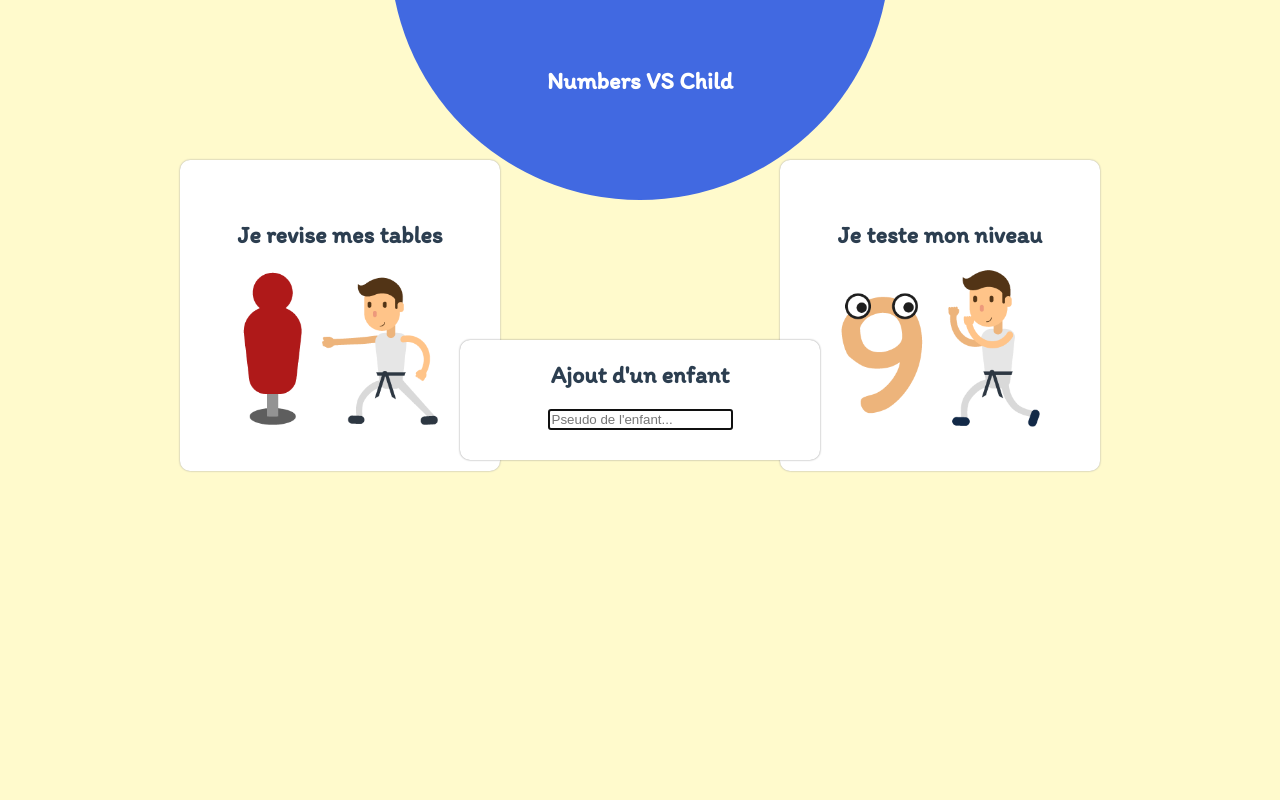
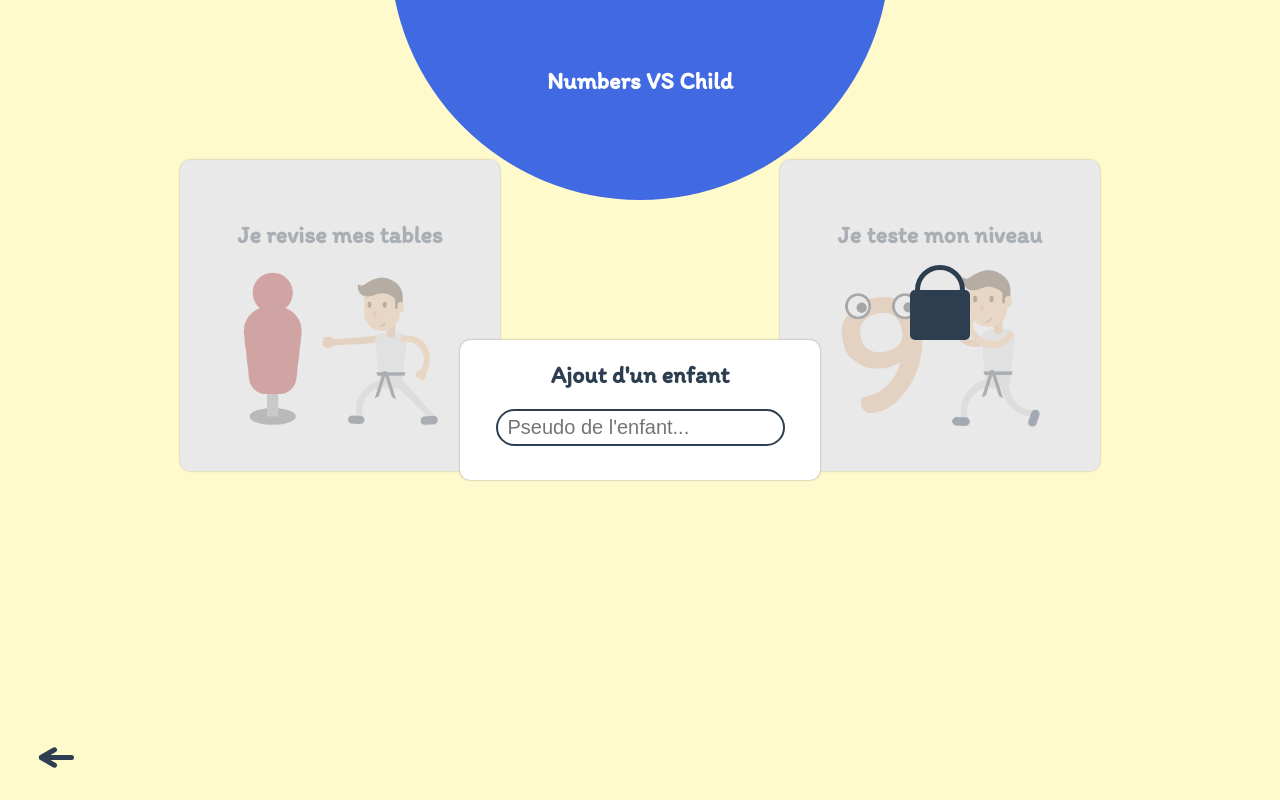
Before and after one commit to lotfiidir/numbers-vs-child, a Vue app: page / in a window 1280 px wide. Built offline with nearby package versions, Linux system fonts and the light colour scheme.

Commit message:
add Child, set current, locked evaluation(wip)

```diff
--- a/src/assets/css/style.css
+++ b/src/assets/css/style.css
@@ -13,18 +13,44 @@ body {
   body a {
     text-decoration: none; }
   body aside {
+    width: 220px;
+    height: 100%;
     position: absolute;
     top: 0;
-    left: 0;
+    left: -220px;
     background-color: white;
-    height: 100%;
-    width: 220px; }
+    z-index: 10;
+    box-shadow: 0 0 30px #9E9E9E;
+    transition: 0.2s ease; }
+    body aside.show {
+      left: 0; }
+    body aside .child-list {
+      padding: 0;
+      margin: 0; }
+      body aside .child-list li {
+        list-style: none;
+        width: 70%;
+        margin: auto; }
+        body aside .child-list li p {
+          color: #2c3e50;
+          font-size: 20px;
+          background-color: #ffffff;
+          box-shadow: 0px 0px 2px #9E9E9E;
+          border-radius: 50px;
+          cursor: pointer; }
+          body aside .child-list li p.active {
+            color: #FFFFFF;
+            background-color: #2c3e50; }
   body #header {
     height: 20vh;
     display: flex;
     justify-content: center;
     align-items: center;
     flex-direction: column; }
+    body #header .name-current-child {
+      position: absolute;
+      top: 0;
+      right: 5%; }
     body #header #logo {
       width: 250px;
       text-align: center; }
@@ -41,8 +67,48 @@ body {
       top: -300px;
       border-radius: 50%;
       z-index: -2; }
+  body .btn-aside-wraper {
+    width: 50px;
+    height: 50px;
+    position: absolute;
+    bottom: 20px;
+    left: 30px;
+    transform: rotate(0deg);
+    cursor: pointer;
+    z-index: 20;
+    transition: 0.2s ease; }
+    body .btn-aside-wraper.rotate {
+      transform: rotate(90deg); }
+    body .btn-aside-wraper .btn-aside {
+      width: 35px;
+      height: 5px;
+      position: absolute;
+      top: 50%;
+      left: 18%;
+      background-color: #2c3e50;
+      border-radius: 50px; }
+      body .btn-aside-wraper .btn-aside::before {
+        content: '';
+        width: 20px;
+        height: 5px;
+        position: absolute;
+        border-radius: 50px;
+        top: -4px;
+        left: -1px;
+        transform: rotate(-30deg);
+        background-color: #2c3e50; }
+      body .btn-aside-wraper .btn-aside::after {
+        content: '';
+        width: 20px;
+        height: 5px;
+        position: absolute;
+        border-radius: 50px;
+        top: 4px;
+        left: -1px;
+        transform: rotate(30deg);
+        background-color: #2c3e50; }
   body .wrap-number {
-    height: 60vh;
+    height: 100%;
     width: 100%;
     display: -ms-flexbox;
     display: flex;
@@ -73,18 +139,46 @@ body {
         transition: 0.3s ease;
         transform: translateY(0px); }
     body .wrap-number .box-choice {
-      position: relative;
-      /*&::after {
+      position: relative; }
+      body .wrap-number .box-choice.added::after {
         content: '';
         width: 100%;
         height: 100%;
         position: absolute;
-        top:0;
-        left:0;
-        background-color: rgba(224, 224, 224, 0.7);
-      }*/ }
+        top: 0;
+        left: 0;
+        -webkit-border-radius: 10px;
+        -moz-border-radius: 10px;
+        border-radius: 10px;
+        background-color: rgba(224, 224, 224, 0.7); }
+      body .wrap-number .box-choice > div.locked::after {
+        content: '';
+        width: 60px;
+        height: 50px;
+        position: absolute;
+        top: 50%;
+        left: 50%;
+        margin-left: -30px;
+        margin-top: -25px;
+        border-radius: 5px;
+        background-color: #2c3e50;
+        z-index: 1; }
+      body .wrap-number .box-choice > div.locked::before {
+        content: '';
+        width: 50px;
+        height: 50px;
+        position: absolute;
+        top: 50%;
+        left: 50%;
+        margin-left: -25px;
+        margin-top: -50px;
+        border-radius: 50%;
+        border: 5px solid #2c3e50;
+        box-sizing: border-box;
+        z-index: 1; }
       body .wrap-number .box-choice a {
         width: 300px;
+        position: relative;
         padding: 40px 10px;
         border-radius: 10px;
         display: block;
@@ -105,7 +199,7 @@ pre {
   color: #2c3e50; }
   #app .modal-addchild {
     width: 360px;
-    height: 120px;
+    height: 140px;
     position: absolute;
     top: 50%;
     margin-left: -180px;
@@ -115,6 +209,12 @@ pre {
     border-radius: 10px;
     box-shadow: 0 0 2px #888888;
     z-index: 1; }
+    #app .modal-addchild input {
+      padding: 5px 10px;
+      font-size: 20px;
+      border-radius: 50px;
+      border: 2px solid #2c3e50;
+      outline: royalblue; }
   #app .progress-bar {
     width: 100%;
     height: 20px;
--- a/src/assets/css/style.scss
+++ b/src/assets/css/style.scss
@@ -21,12 +21,39 @@ body {
     text-decoration: none;
   }
   aside {
+    width: 220px;
+    height: 100%;
     position: absolute;
     top: 0;
-    left: 0;
+    left: -220px;
     background-color: white;
-    height: 100%;
-    width: 220px;
+    z-index: 10;
+    box-shadow: 0 0 30px #9E9E9E;
+    transition: 0.2s ease;
+    &.show {
+      left: 0;
+    }
+    .child-list{
+      padding: 0;
+      margin: 0;
+      li{
+        list-style: none;
+        width: 70%;
+        margin: auto;
+        p{
+          color: $colorFont;
+          font-size: 20px;
+          background-color: $colorBtn;
+          box-shadow: 0px 0px 2px #9E9E9E;
+          border-radius: 50px;
+          cursor: pointer;
+          &.active{
+            color:#FFFFFF;
+            background-color: $colorFont;
+          }
+        }
+      }
+    }
   }
   #header {
     height: 20vh;
@@ -34,6 +61,11 @@ body {
     justify-content: center;
     align-items: center;
     flex-direction: column;
+    .name-current-child {
+      position: absolute;
+      top: 0;
+      right: 5%;
+    }
     #logo {
       width: 250px;
       text-align: center;
@@ -54,8 +86,53 @@ body {
       z-index: -2;
     }
   }
+  .btn-aside-wraper {
+    width: 50px;
+    height: 50px;
+    position: absolute;
+    bottom: 20px;
+    left: 30px;
+    transform: rotate(0deg);
+    cursor: pointer;
+    z-index: 20;
+    transition: 0.2s ease;
+    &.rotate {
+      transform: rotate(90deg);
+    }
+    .btn-aside {
+      width: 35px;
+      height: 5px;
+      position: absolute;
+      top: 50%;
+      left: 18%;
+      background-color: $colorFont;
+      border-radius: 50px;
+      &::before {
+        content: '';
+        width: 20px;
+        height: 5px;
+        position: absolute;
+        border-radius: 50px;
+        top: -4px;
+        left: -1px;
+        transform: rotate(-30deg);
+        background-color: $colorFont;
+      }
+      &::after {
+        content: '';
+        width: 20px;
+        height: 5px;
+        position: absolute;
+        border-radius: 50px;
+        top: 4px;
+        left: -1px;
+        transform: rotate(30deg);
+        background-color: $colorFont;
+      }
+    }
+  }
   .wrap-number {
-    height: 60vh;
+    height: 100%;
     width: 100%;
     display: -ms-flexbox;
     display: flex;
@@ -90,8 +167,48 @@ body {
     }
     .box-choice {
       position: relative;
+      &.added::after {
+        content: '';
+        width: 100%;
+        height: 100%;
+        position: absolute;
+        top: 0;
+        left: 0;
+        -webkit-border-radius: 10px;
+        -moz-border-radius: 10px;
+        border-radius: 10px;
+        background-color: rgba(224, 224, 224, 0.7);
+      }
+      & > div.locked::after {
+        content: '';
+        width: 60px;
+        height: 50px;
+        position: absolute;
+        top: 50%;
+        left: 50%;
+        margin-left: -30px;
+        margin-top: -25px;
+        border-radius: 5px;
+        background-color: $colorFont;
+        z-index: 1;
+      }
+      & > div.locked::before {
+        content: '';
+        width: 50px;
+        height: 50px;
+        position: absolute;
+        top: 50%;
+        left: 50%;
+        margin-left: -25px;
+        margin-top: -50px;
+        border-radius: 50%;
+        border: 5px solid $colorFont;
+        box-sizing: border-box;
+        z-index: 1;
+      }
       a {
         width: 300px;
+        position: relative;
         padding: 40px 10px;
         border-radius: 10px;
         display: block;
@@ -99,15 +216,6 @@ body {
         background-color: $colorBtn;
         box-shadow: 0px 0px 2px #9E9E9E;
       }
-      /*&::after {
-        content: '';
-        width: 100%;
-        height: 100%;
-        position: absolute;
-        top:0;
-        left:0;
-        background-color: rgba(224, 224, 224, 0.7);
-      }*/
     }
   }
 }
@@ -126,7 +234,7 @@ pre {
   color: $colorFont;
   .modal-addchild {
     width: 360px;
-    height: 120px;
+    height: 140px;
     position: absolute;
     top: 50%;
     margin-left: -180px;
@@ -136,6 +244,13 @@ pre {
     border-radius: 10px;
     box-shadow: 0 0 2px #888888;
     z-index: 1;
+    input {
+      padding: 5px 10px;
+      font-size: 20px;
+      border-radius: 50px;
+      border: 2px solid #2c3e50;
+      outline: royalblue;
+    }
   }
   .progress-bar {
     width: 100%;
--- a/src/components/Home.vue
+++ b/src/components/Home.vue
@@ -1,5 +1,8 @@
 <template>
   <div>
+    <div class="btn-aside-wraper" @click="showAside = !showAside" v-bind:class="{rotate: showAside}">
+      <div class="btn-aside"></div>
+    </div>
     <div class="modal-addchild" v-if="!childAdded">
       <h2>Ajout d'un enfant</h2>
       <input type="text" autofocus autocomplete="off"
@@ -7,7 +10,7 @@
              @keyup.enter="addChild"/>
     </div>
     <div>
-      <aside v-show="childAdded">
+      <aside v-show="childAdded" v-bind:class="{show :showAside}">
         <section class="child-container">
           <div class="header">
             <h1>Enfants</h1>
@@ -19,24 +22,26 @@
           <section class="main">
             <ul class="child-list">
               <li class="child" v-for="enfant in enfants">
-                <p @click="store.game.setCurrentChild(enfant.pseudo)">{{enfant.pseudo}}</p>
+                <p @click="changeChild(enfant.pseudo)" v-bind:class="{active:(enfant.pseudo == store.game.currentPlayer)}">{{enfant.pseudo}}</p>
               </li>
             </ul>
           </section>
         </section>
       </aside>
       <div class="wrap-number">
-        <div class="box-apprenti box-choice">
+        <div class="box-apprenti box-choice" v-bind:class="{added:!childAdded}">
           <router-link to="/apprentissage">
             <h2> Je revise mes tables</h2>
             <img :src="imageApprentissage" width="200" alt="image apprentissage">
           </router-link>
         </div>
-        <div class="box-eval box-choice">
-          <router-link to="/evaluation">
-            <h2>Je teste mon niveau</h2>
-            <img :src="imageEvalaluation" width="200" alt="image evaluation">
-          </router-link>
+        <div class="box-eval box-choice" v-bind:class="{added:!(childAdded && !store.game.locked)}">
+          <div v-bind:class="{locked : store.game.locked}">
+            <router-link to="/evaluation">
+              <h2>Je teste mon niveau</h2>
+              <img :src="imageEvalaluation" width="200" alt="image evaluation">
+            </router-link>
+          </div>
         </div>
         <router-view/>
       </div>
@@ -53,10 +58,16 @@
     data() {
       return {
         store: store,
+        showAside: false,
         childAdded: store.game.fetchChildrens().length !== 0,
         enfants: store.game.fetchChildrens(),
         imageApprentissage: imageApprentissage,
         imageEvalaluation: imageEvalaluation,
+      }
+    },
+    beforeRouteLeave(to, from, next) {
+      if (this.childAdded) {
+        next();
       }
     },
     methods: {
@@ -69,7 +80,15 @@
         if (this.enfants.length < 1) {
           this.childAdded = !this.childAdded;
           store.game.setCurrentChild(child);
+          this.store.game.currentPlayer = store.game.getCurrentChild().pseudo;
         }
+      },
+      changeChild(e){
+        this.$nextTick(()=>{
+          store.game.currentPlayer = e;
+          }
+        );
+        store.game.setCurrentChild(e);
       }
     },
   }
--- a/src/components/evaluationComponent.vue
+++ b/src/components/evaluationComponent.vue
@@ -2,7 +2,7 @@
   <div>
     <div class="progress-bar" v-bind:style="{ width: 10 * store.game.getCurrentPartie().step + '%' }">
       <p>
-        {{store.game.getCurrentPartie().step}}
+        {{store.game.getCurrentPartie().step}}/10
       </p>
     </div>
     <div class="operation">
--- a/src/store/store.js
+++ b/src/store/store.js
@@ -1,8 +1,10 @@
 export default {
   game: {
+    currentPlayer:'',
     _operation: (a, b) => {
       return a * b;
     },
+    locked : true,
     selectTable:() => {
       this.selected = Math.floor((Math.random() * 10) +1);
       return this.selected;
```
Also changed, not shown: src/App.vue (+14 -0 lines), src/components/Table.vue (+1 -30 lines), 1 other file (tests, documents, lock files or other folders).
